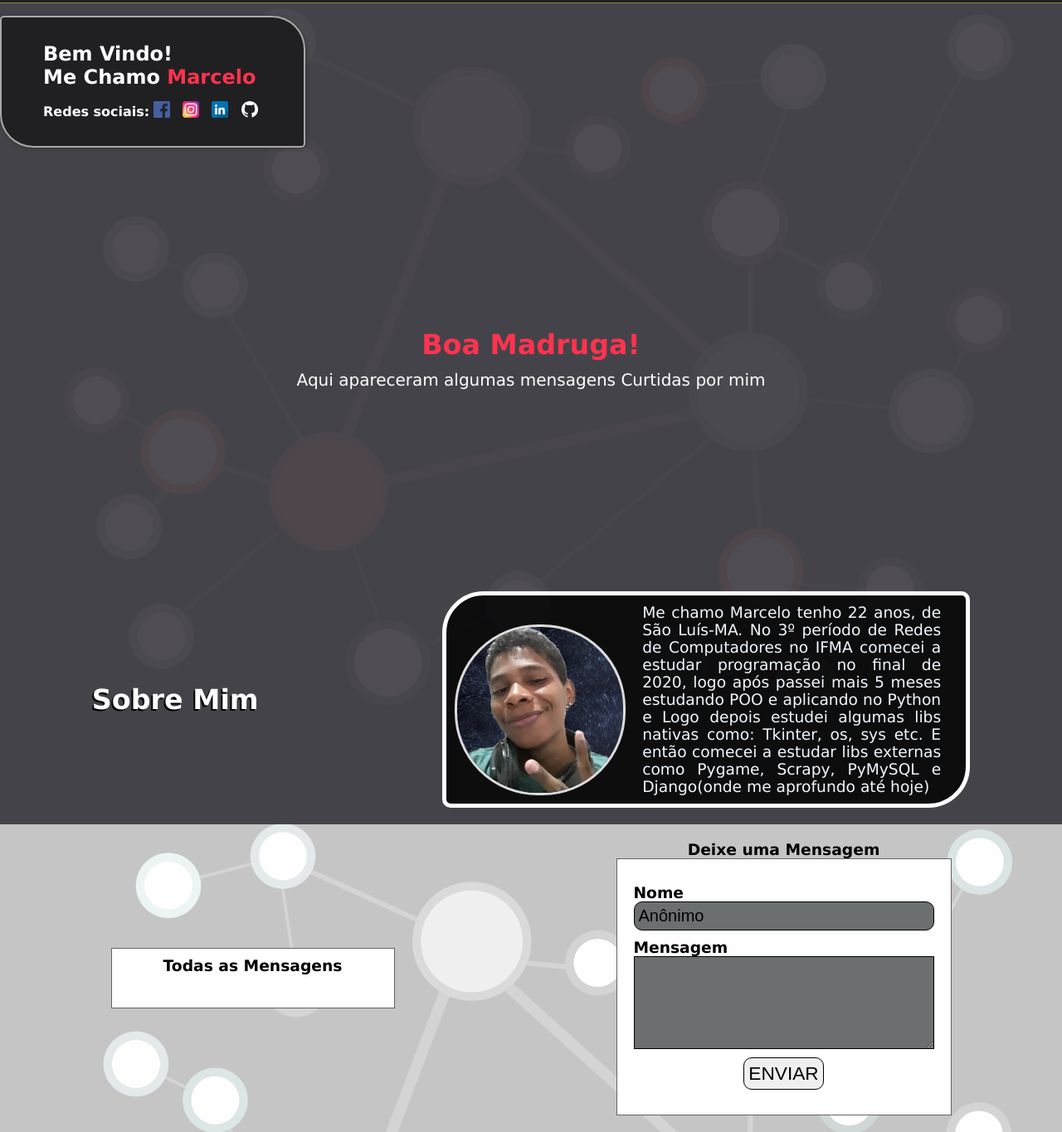
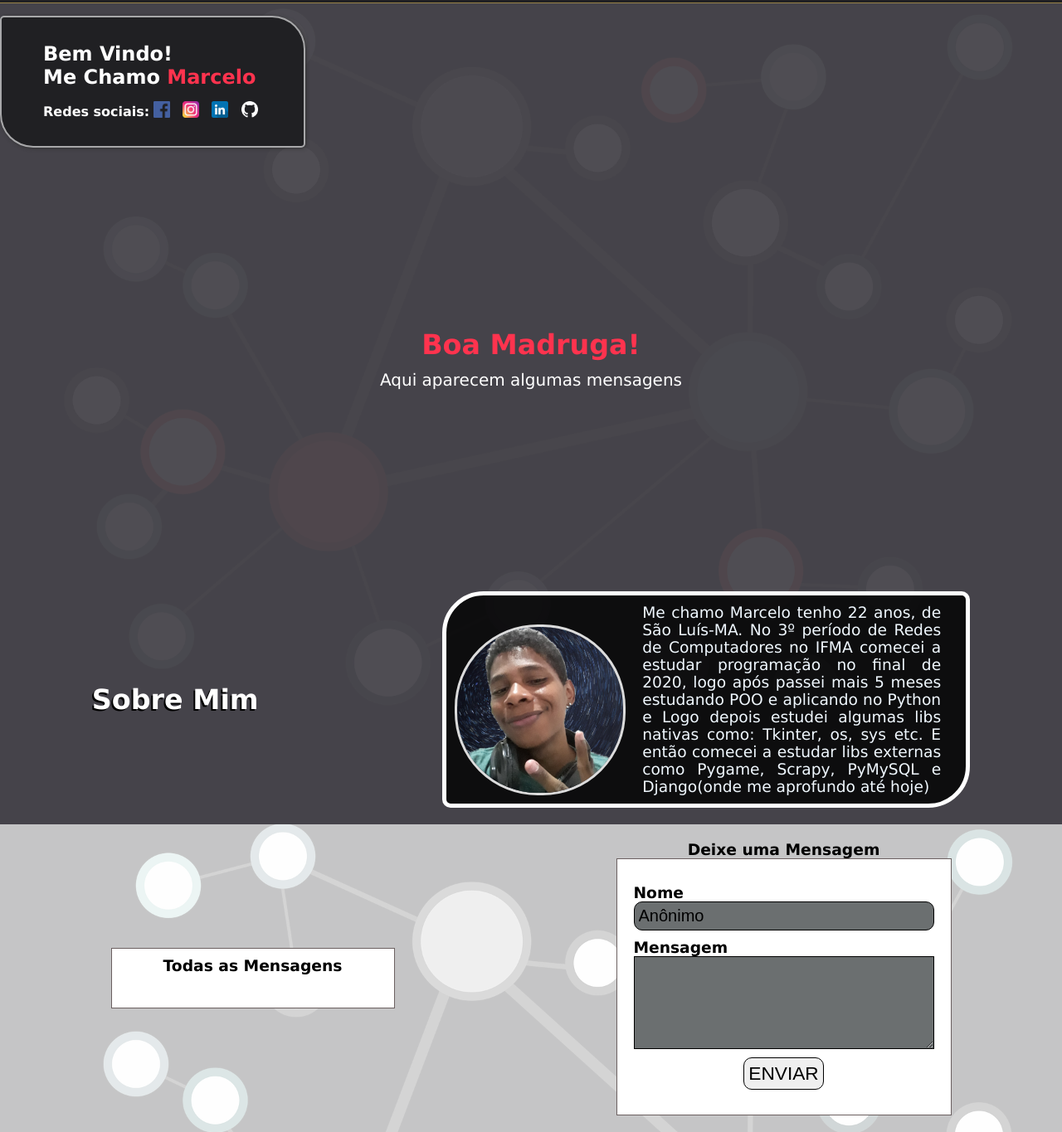
Before and after one commit to marcelo-py/portfolio3.0, a Django app: page / in a window 1280 px wide. Shown: the part 57-1422 px from the top of the page at 83% size. Run offline with Django 3.2, Linux system fonts and the light colour scheme; data that the repository does not hold is empty; some libraries are stand-ins or nearby versions.

Commit message:
algumas correções de portugues e orientação de imagem

```diff
--- a/portfolio/templates/index.html
+++ b/portfolio/templates/index.html
@@ -7,7 +7,7 @@
         <a href="{%url 'index'%}"><h1>Marcelo</h1></a>
         <nav>
             <ul>
-                <li><a href="#main-sobre">Sobre</a></li>
+                <li><a href="#pai-sobre">Sobre</a></li>
                 <li><a href="">Habilidades</a></li>
                 <li><a href="">Contatos</a></li>
                 <li><a href="">Projetos</a></li>
@@ -32,16 +32,15 @@
 
             <div class="show-mensagem">
                 <h2 class="selected"></h2>
-                <span class="selected">Aqui apareceram algumas mensagens Curtidas por mim</span>
+                <span class="selected">Aqui aparecem algumas mensagens</span>
                 {%for c in mensagens_curtidas%}
                     <h2>{{c.nome}}</h2>
                     <span>{{c.mensagem}}</span>
-
                 {%endfor%}
             </div>
 
         </section>
-        <section class="pai-sobre">
+        <section class="pai-sobre" id="pai-sobre">
             <h2>Sobre Mim</h2>
             <div id="main-sobre">
                 <div id="img">
--- a/statics/css/styles.css
+++ b/statics/css/styles.css
@@ -155,7 +155,7 @@ body{
     overflow: hidden;
     width: 200px;
     height: 200px;
-    background-size: 50%;
+    background-size: 100%;
 }
 .main #img img{
     height: 240px;
@@ -266,6 +266,8 @@ body{
     font-weight: bold;
     color: #00d9ff;
 }
+
+
 @media (max-width: 350px){
     .home{
         height: auto;
```
